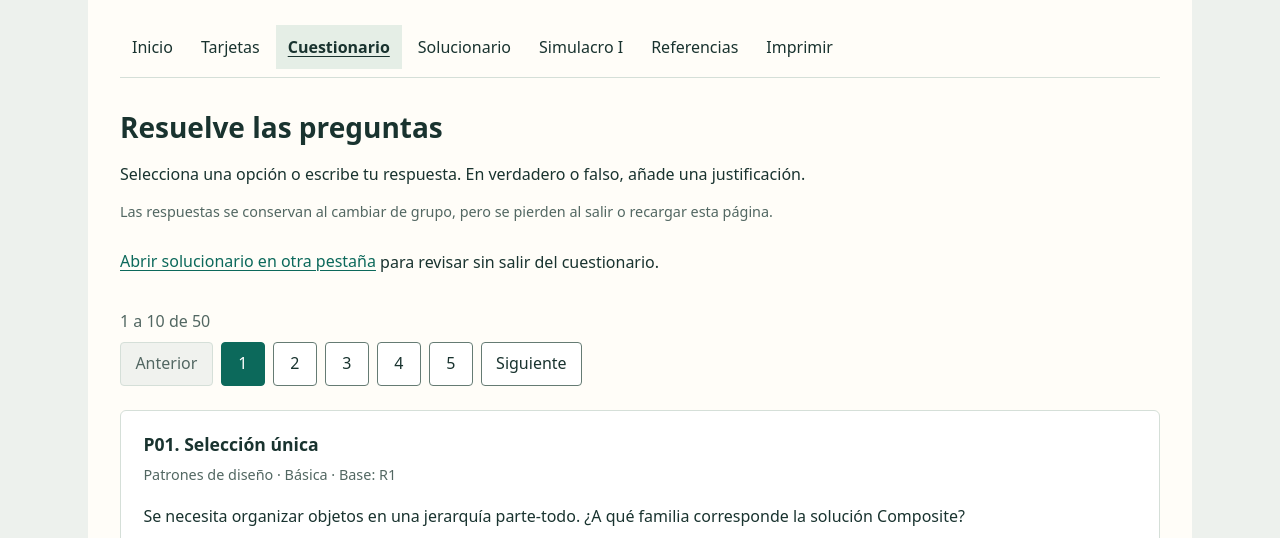
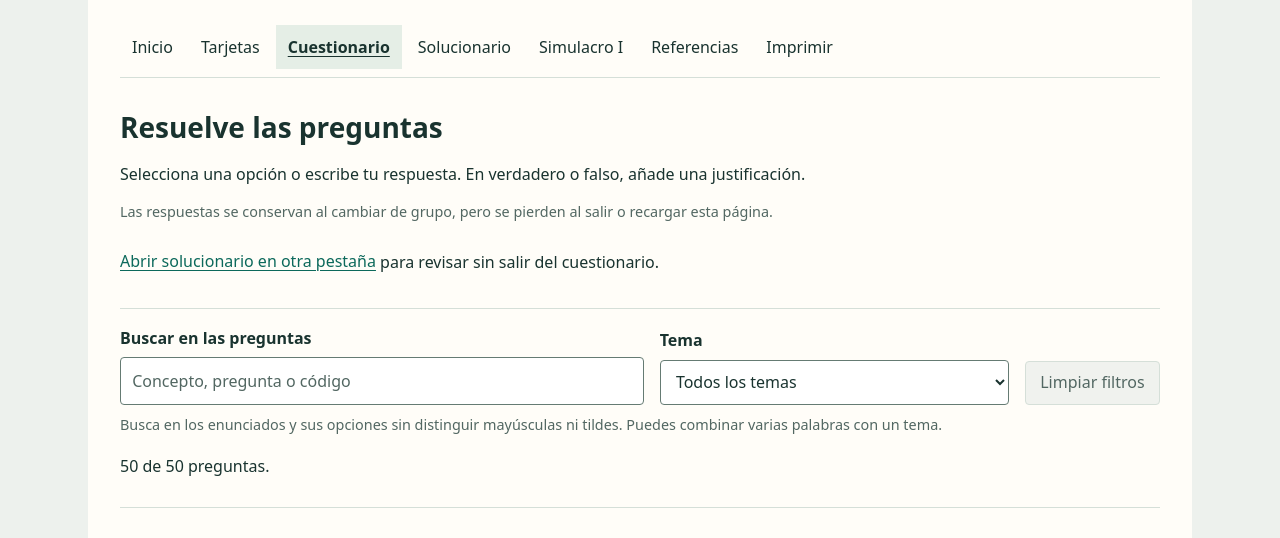
Before and after one commit to hjvillalobos/programacion-3-segundo-parcial, a website with bundled scripts: page public/cuestionario.html in a window 1280 px wide. Shown: the part 189-727 px from the top of the page. Built offline with nearby package versions, Linux system fonts and the light colour scheme.

Commit message:
feat: integrar busqueda y filtros conservando las respuestas

```diff
--- a/public/assets/css/styles.css
+++ b/public/assets/css/styles.css
@@ -310,6 +310,48 @@ summary:active {
   margin: 1.5rem 0;
 }
 
+.study-filters {
+  margin-block: 1.5rem;
+  padding-block: 1rem;
+  border-block: 1px solid var(--line);
+}
+
+.filter-fields {
+  display: grid;
+  gap: 1rem;
+  align-items: end;
+}
+
+.filter-fields label {
+  min-width: 0;
+  font-weight: 650;
+}
+
+.filter-fields input,
+.filter-fields select {
+  display: block;
+  width: 100%;
+  min-width: 0;
+  min-height: 2.75rem;
+  margin-top: .4rem;
+  padding: .6rem .7rem;
+  border: 1px solid var(--control);
+  border-radius: 4px;
+  background: var(--surface);
+  color: var(--ink);
+  font: inherit;
+  font-weight: 400;
+}
+
+.filter-fields input::placeholder {
+  color: var(--muted);
+  opacity: 1;
+}
+
+.filter-fields button {
+  justify-self: start;
+}
+
 .page-count {
   flex-basis: 100%;
   color: var(--muted);
@@ -442,6 +484,9 @@ td a {
 }
 
 @media (min-width: 40rem) {
+  .filter-fields {
+    grid-template-columns: repeat(2, minmax(0, 1fr));
+  }
   .page-shell {
     padding: 2rem 2rem 4rem;
   }
@@ -461,6 +506,9 @@ td a {
 }
 
 @media (min-width: 56rem) {
+  .filter-fields {
+    grid-template-columns: minmax(0, 1.5fr) minmax(0, 1fr) auto;
+  }
   .site-menu > summary {
     display: none;
   }
--- a/public/assets/js/main.js
+++ b/public/assets/js/main.js
@@ -1,8 +1,10 @@
 import { element, renderCards, renderQuestions, renderSolutions, renderSources, renderCoverage, richContent } from './render.js';
 import { pageForId } from './routes.js';
 import { paginate } from './pagination.js';
+import { mountStudyFilters } from './study-filters.js';
 
 const loadingMessage = document.querySelector('#estado-carga')?.textContent || 'Cargando material de estudio...';
+const materialViews = new Map();
 
 function currentTargetId() {
   try {
@@ -39,22 +41,24 @@ async function loadMaterial() {
       const nodes = items.length ? render(items) : [element('p', { class: 'empty-state', role: 'status' }, [
         'Todavía no hay contenido en esta sección. Puedes repasar con el material de las otras secciones.',
       ])];
-      return [selector, nodes, items.length > 0];
+      return [selector, nodes, items.length > 0, items];
     }));
-    loaded.forEach(([selector, nodes, hasContent]) => {
+    materialViews.clear();
+    loaded.forEach(([selector, nodes, hasContent, items]) => {
       const container = document.querySelector(selector);
       container.replaceChildren(...nodes);
       const controls = document.querySelectorAll(`[data-pagination-for="${selector.slice(1)}"]`);
+      const form = document.querySelector(`[data-study-for="${selector.slice(1)}"]`);
+      if (form) form.hidden = true;
       controls.forEach((control) => { control.hidden = !hasContent; });
       if (controls.length && hasContent) {
-        const pages = paginate(container, nodes, controls, {
+        const options = {
           targetId: currentTargetId(),
           onNavigate: (id) => history.replaceState(null, '', `#${id}`),
-        });
-        window.addEventListener('hashchange', () => {
-          pages.reveal(currentTargetId());
-          scrollToInitialTarget();
-        });
+        };
+        materialViews.set(selector, form
+          ? mountStudyFilters({ items, nodes, container, controls, form, ...options })
+          : paginate(container, nodes, controls, options));
       }
     });
     status.hidden = true;
@@ -93,6 +97,11 @@ loadMaterial().then(() => {
   else window.addEventListener('load', scrollToInitialTarget, { once: true });
 });
 
+window.addEventListener('hashchange', () => {
+  materialViews.forEach((view) => view.reveal(currentTargetId()));
+  scrollToInitialTarget();
+});
+
 document.querySelector('#retry-material')?.addEventListener('click', () => {
   loadMaterial().then(scrollToInitialTarget);
 });
--- /dev/null
+++ b/public/assets/js/study-filters.js
@@ -0,0 +1,63 @@
+import { element } from './render.js';
+import { paginate } from './pagination.js';
+import { createStudyIndex, findStudyItems } from './study-search.js';
+
+export function mountStudyFilters({ items, nodes, container, controls, form, targetId = '', onNavigate }) {
+  const index = createStudyIndex(items);
+  const nodesById = new Map(nodes.map((node) => [node.id, node]));
+  const query = form.querySelector('[name="q"]');
+  const topic = form.querySelector('[name="topic"]');
+  const clear = form.querySelector('[data-clear-filters]');
+  const count = form.querySelector('[data-filter-count]');
+  const empty = form.querySelector('[data-filter-empty]');
+  const topics = [...new Set(index.map((item) => item.topic))].sort((left, right) => left.localeCompare(right, 'es'));
+  topic.replaceChildren(element('option', { value: '' }, ['Todos los temas']),
+    ...topics.map((name) => element('option', { value: name }, [name])));
+  query.value = '';
+  topic.value = '';
+  let matches = [];
+  let pages;
+
+  function apply(target = '', notice = '') {
+    matches = findStudyItems(index, query.value, topic.value);
+    nodes.forEach((node) => { node.hidden = true; });
+    const matchingNodes = matches.map((item) => nodesById.get(item.id));
+    controls.forEach((control) => { control.hidden = matchingNodes.length <= 10; });
+    pages = matchingNodes.length ? paginate(container, matchingNodes, controls, {
+      targetId: target, onNavigate,
+    }) : null;
+    empty.hidden = matches.length > 0;
+    clear.disabled = query.value === '' && topic.value === '';
+    count.textContent = `${matches.length} de ${items.length} ${form.dataset.itemLabel}. ${notice}`.trim();
+  }
+
+  function clearFilters(target = '', notice = '') {
+    query.value = '';
+    topic.value = '';
+    apply(target, notice);
+  }
+
+  query.oninput = () => apply();
+  topic.onchange = () => apply();
+  clear.onclick = () => {
+    clearFilters();
+    query.focus();
+  };
+  form.onsubmit = (event) => {
+    event.preventDefault();
+    apply();
+  };
+  apply(targetId);
+  form.hidden = false;
+
+  return {
+    reveal(id) {
+      if (!nodesById.has(id)) return;
+      if (!matches.some((item) => item.id === id)) {
+        clearFilters(id, 'Se restablecieron los filtros para mostrar la pregunta enlazada.');
+      } else {
+        pages.reveal(id);
+      }
+    },
+  };
+}
--- a/public/cuestionario.html
+++ b/public/cuestionario.html
@@ -36,6 +36,20 @@
     <p>Selecciona una opción o escribe tu respuesta. En verdadero o falso, añade una justificación.</p>
     <p class="meta">Las respuestas se conservan al cambiar de grupo, pero se pierden al salir o recargar esta página.</p>
     <p><a href="solucionario.html" target="_blank" rel="noopener noreferrer">Abrir solucionario en otra pestaña</a> para revisar sin salir del cuestionario.</p>
+    <form class="study-filters screenonly" role="search" aria-label="Buscar y filtrar preguntas" data-study-for="lista-preguntas" data-item-label="preguntas" hidden>
+      <div class="filter-fields">
+        <label for="study-query">Buscar en las preguntas
+          <input id="study-query" name="q" type="search" placeholder="Concepto, pregunta o código" aria-describedby="study-search-help" autocomplete="off" aria-controls="lista-preguntas">
+        </label>
+        <label for="study-topic">Tema
+          <select id="study-topic" name="topic" aria-controls="lista-preguntas"><option value="">Todos los temas</option></select>
+        </label>
+        <button type="button" data-clear-filters disabled>Limpiar filtros</button>
+      </div>
+      <p id="study-search-help" class="meta">Busca en los enunciados y sus opciones sin distinguir mayúsculas ni tildes. Puedes combinar varias palabras con un tema.</p>
+      <p role="status" aria-live="polite" aria-atomic="true" data-filter-count></p>
+      <p class="empty-state" data-filter-empty hidden>No hay coincidencias. Prueba otras palabras o limpia los filtros para volver a ver todas las preguntas.</p>
+    </form>
     <nav class="screenonly pagination" aria-label="Páginas del material, arriba" data-pagination-for="lista-preguntas"></nav>
     <div id="lista-preguntas"></div>
     <nav class="screenonly pagination" aria-label="Páginas del material, abajo" data-pagination-for="lista-preguntas"></nav>
```
Also changed, not shown: public/tarjetas.html (+14 -0 lines), tests/material.test.mjs (+1 -1 lines), tests/study-search.test.mjs (+80 -0 lines).
